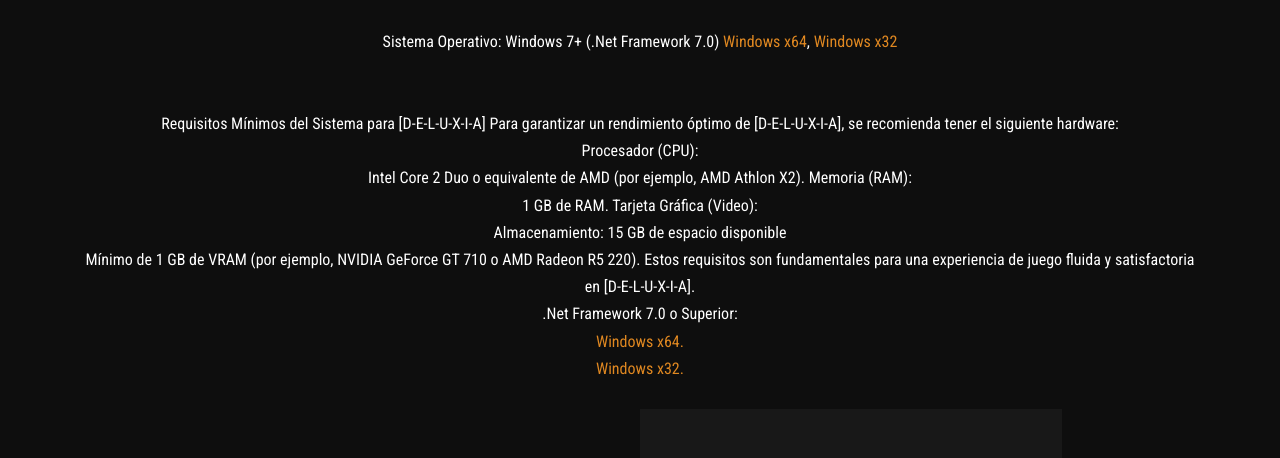
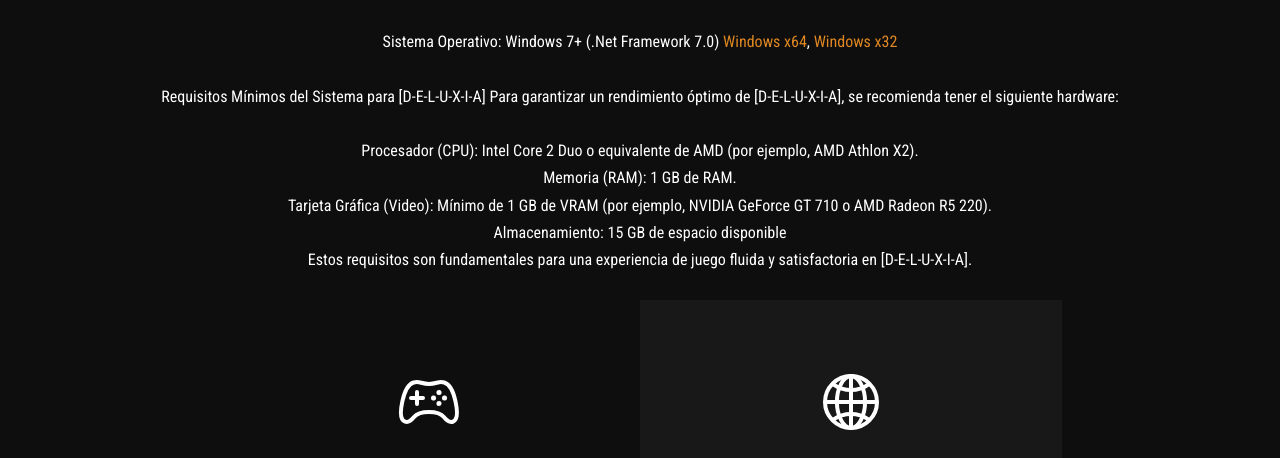
Before and after one commit to xZACKYx/Manual-para-supervivientes, a plain HTML site: page index.html in a window 1280 px wide. Shown: the part 997-1455 px from the top of the page. Drawn offline with nearby package versions, Linux system fonts and the light colour scheme; a script that the page names is missing; a web font is replaced by a local one.

Commit message:
Update index.html

```diff
--- a/index.html
+++ b/index.html
@@ -178,30 +178,21 @@
     <a href="https://dotnet.microsoft.com/es-es/download/dotnet/thank-you/sdk-7.0.404-windows-x86-installer">Windows x32</a>
 </span>
 <br>
-<span>
+<span><br>
+Requisitos Mínimos del Sistema para [D-E-L-U-X-I-A]
+Para garantizar un rendimiento óptimo de [D-E-L-U-X-I-A], se recomienda tener el siguiente hardware:<br>
 <br>
-<span><br>
-    Requisitos Mínimos del Sistema para [D-E-L-U-X-I-A]
-Para garantizar un rendimiento óptimo de [D-E-L-U-X-I-A], se recomienda tener el siguiente hardware:
+Procesador (CPU): Intel Core 2 Duo o equivalente de AMD (por ejemplo, AMD Athlon X2).
 <br>
-Procesador (CPU):
+Memoria (RAM): 1 GB de RAM.
 <br>
-Intel Core 2 Duo o equivalente de AMD (por ejemplo, AMD Athlon X2).
-Memoria (RAM):
-<br>
-1 GB de RAM.
-Tarjeta Gráfica (Video):
+Tarjeta Gráfica (Video): Mínimo de 1 GB de VRAM (por ejemplo, NVIDIA GeForce GT 710 o AMD Radeon R5 220).
 <br>
 Almacenamiento: 15 GB de espacio disponible
 <br>
-Mínimo de 1 GB de VRAM (por ejemplo, NVIDIA GeForce GT 710 o AMD Radeon R5 220).
 Estos requisitos son fundamentales para una experiencia de juego fluida y satisfactoria en [D-E-L-U-X-I-A].
 <br>
-                        <span>
-                            .Net Framework 7.0 o Superior: </br>
-                            <a href="https://dotnet.microsoft.com/es-es/download/dotnet/thank-you/sdk-7.0.404-windows-x64-installer">Windows x64.</a></br>
-                            <a href="https://dotnet.microsoft.com/es-es/download/dotnet/thank-you/sdk-7.0.404-windows-x86-installer">Windows x32.</a>
-                        </span>
+</span>
 </center>
                     </div>
 <br>
```
